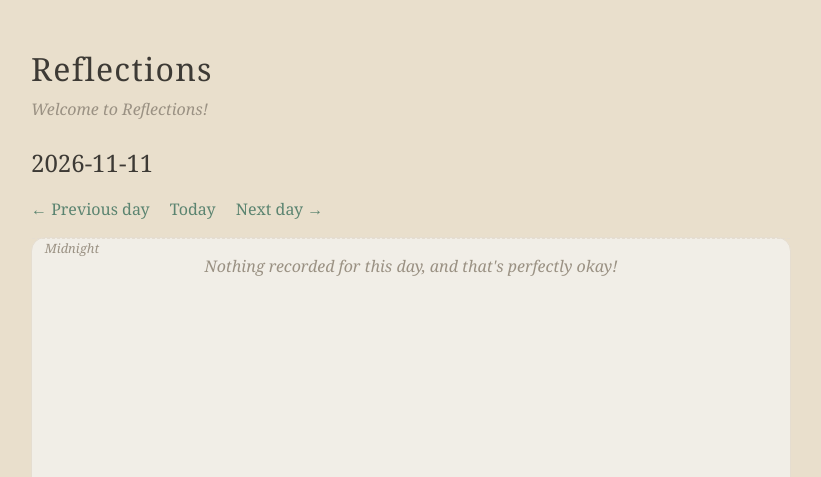
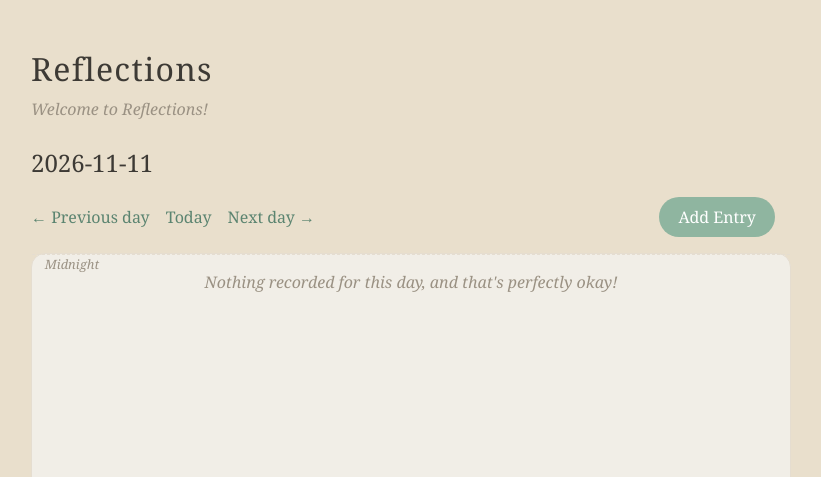
Before and after one commit to Gyalzin/Reflections, a Flask app: page / in a window 1280 px wide. Shown: the top 477 px of the page, without its empty margins (229-1050 px from the left). Run offline with Flask 3, Linux system fonts and the light colour scheme; data that the repository does not hold is empty.

Commit message:
Added 'Add Entry' button on the top of the page.

```diff
--- a/main.py
+++ b/main.py
@@ -235,4 +235,4 @@ def render_day(day, errors = None, form = None):
 
 
 if __name__ == '__main__':
-    app.run(debug=True)
+    app.run(host='0.0.0.0',port=5001, debug=True)
--- a/static/style.css
+++ b/static/style.css
@@ -12,6 +12,10 @@ Changing these values updates the overall colour scheme.
     --sage: #8fb5a0;
     --sage-dark: #5b8470;
     --clay: #b0704f;
+}
+
+html {
+    scroll-behavior: smooth;
 }
 
 /*
@@ -82,6 +86,11 @@ a {
     color: var(--sage-dark);
 }
 
+.day-nav {
+    display:flex;
+    align-items: center;
+}
+
 /*
 DAY NAVIGATION
 Adds spacing between navigation links and removes underlines.
@@ -97,6 +106,10 @@ Adds an underline when the user hovers over a navigation link.
 */
 .day-nav a:hover {
     text-decoration: underline;
+}
+
+.day-nav .add-entry-btn {
+    margin-left: auto;
 }
 
 /* ---------- TIMELINE ---------- */
@@ -261,12 +274,12 @@ form textarea:focus {
 
 /*
 BUTTONS
-Styles standard buttons and submit buttons.
-Controls padding, background colour, rounded shape and text appearance.
-cursor: pointer displays a hand when hovering over buttons.
+Styles standard buttons, submit buttons and the Add Entry link.
+All buttons and the Add Entry link share the same base styling.
 */
 button,
-input[type="submit"] {
+input[type="submit"],
+.add-entry-btn {
     padding: 0.5rem 1.2rem;
     background: var(--sage);
     border: none;
@@ -274,15 +287,18 @@ input[type="submit"] {
     color: #fff;
     font: inherit;
     cursor: pointer;
+    text-decoration: none;
 }
 
 /*
 BUTTON HOVER
-Changes the button background when the user hovers over it.
+Changes the button background when the user hovers.
 */
 button:hover,
-input[type="submit"]:hover {
+input[type="submit"]:hover,
+.add-entry-btn:hover {
     background: var(--sage-dark);
+    text-decoration: none !important;
 }
 
 /*
--- a/templates/index.html
+++ b/templates/index.html
@@ -28,6 +28,8 @@ Last Modified: 2026-10-31
         <a href="/?day={{prev_day}}">&larr; Previous day</a>
         <a href="/">Today</a>
         <a href="/?day={{next_day}}">Next day &rarr;</a>
+        <a href="#entry-form" class="add-entry-btn">Add Entry</a>
+
     </p>
 
     {% with messages = get_flashed_messages() %}
@@ -83,7 +85,7 @@ Last Modified: 2026-10-31
     </ul>
     {% endif %}
 
-    <form method="POST" action="/save_entry">
+    <form method="POST" action="/save_entry" id="entry-form">
         <label>Activity
             <select name="activity_choice" id="activity_choice">
                 {% for a in activities %}
```
